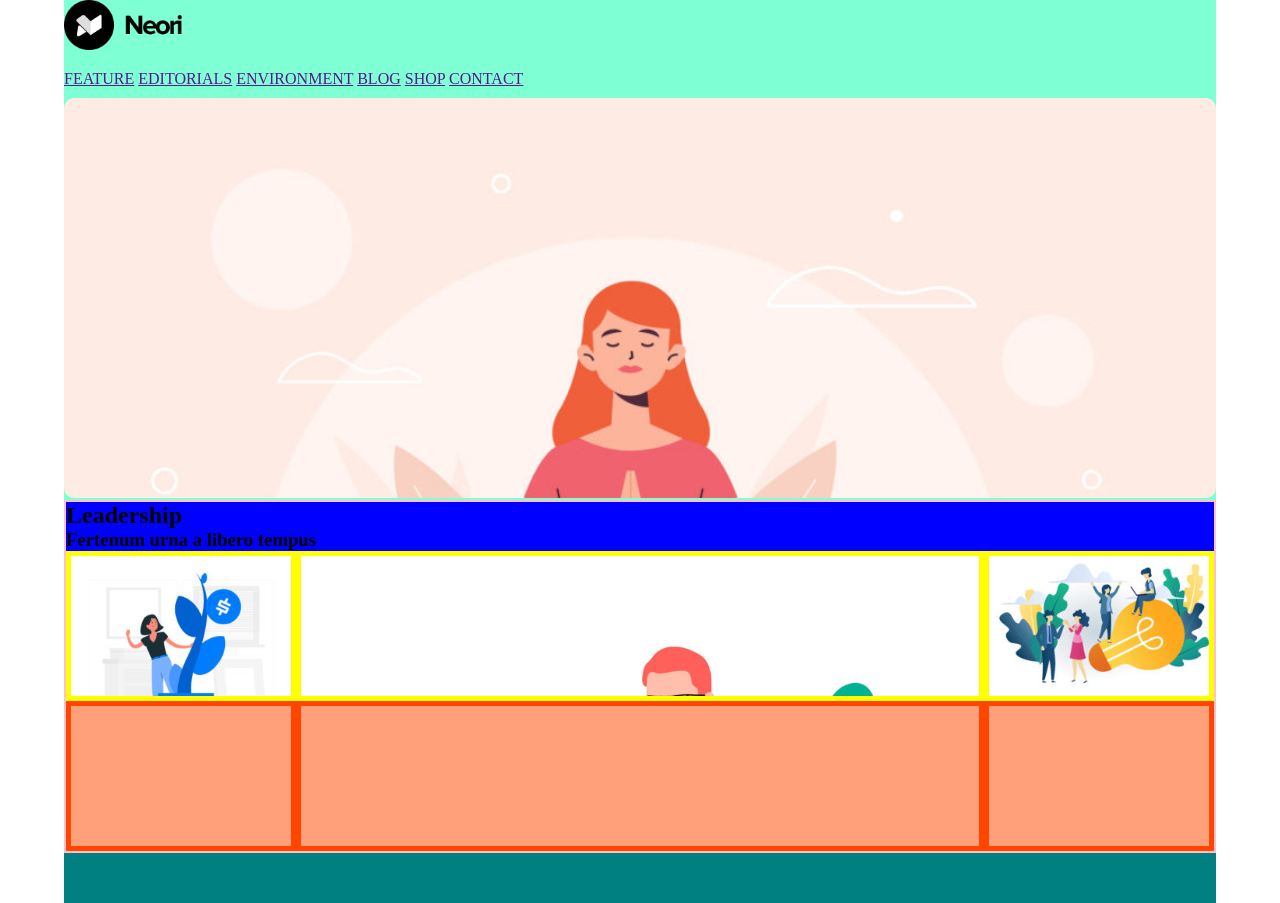
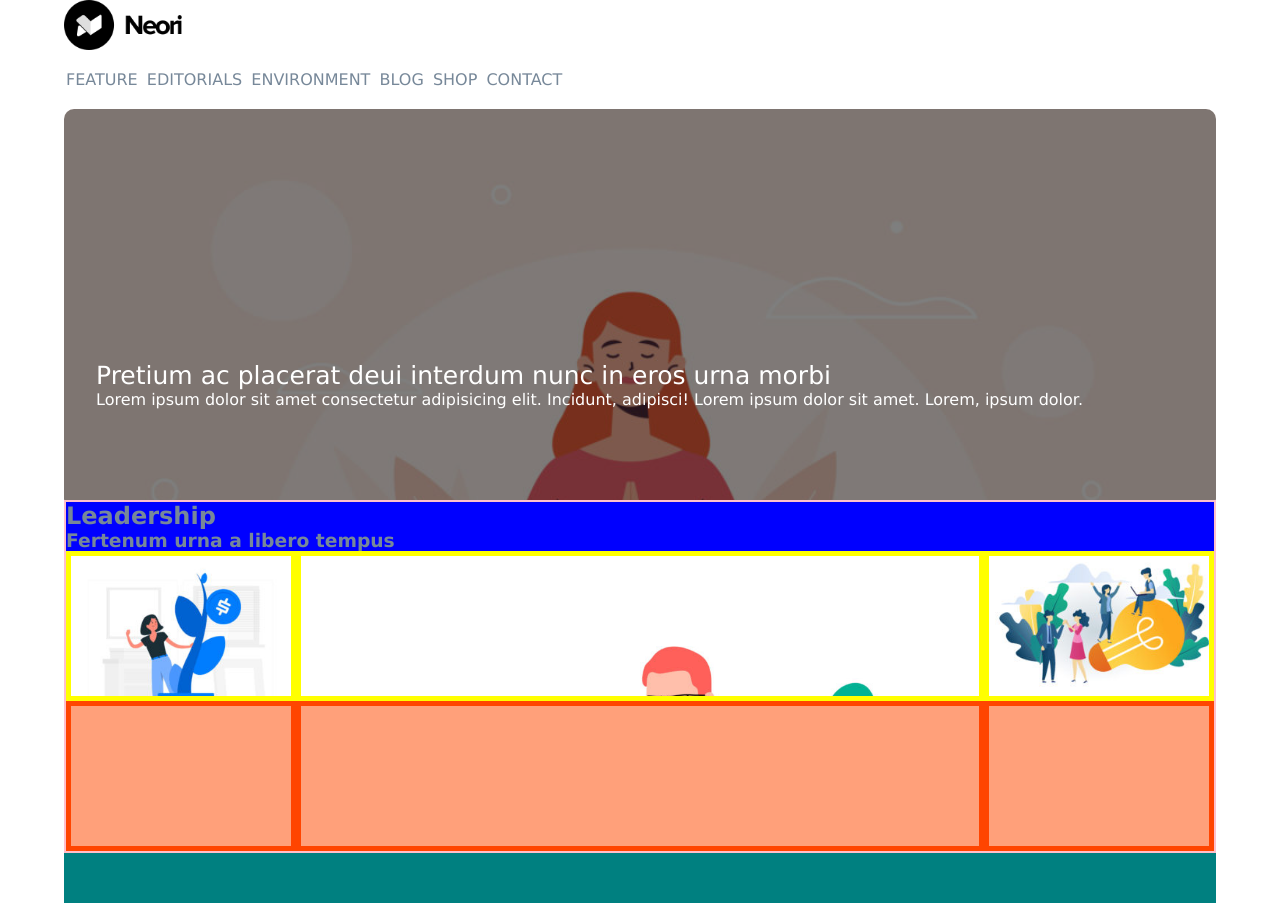
Before and after one commit to evelingcastillon/htmlcss-wp, a plain HTML site: page index.html in a window 1280 px wide. Drawn offline with Linux system fonts and the light colour scheme.

Commit message:
complete header

```diff
--- a/css/style.css
+++ b/css/style.css
@@ -2,6 +2,8 @@
     box-sizing: border-box;
     margin: 0;
     padding: 0;
+    font-family: Verdana, Geneva, Tahoma, sans-serif;
+    color: lightslategray;
 }
 
 .container{
@@ -12,7 +14,6 @@
 /* Site Header */
 header{
     height: 500px;
-    background-color: aquamarine;
 }
 .logo{
     background-image: url(../img/logo.png);
@@ -21,7 +22,13 @@ header{
     height: 50px;
     margin-bottom: 20px;
 }
-
+.links {
+    margin-bottom: 20px ;
+}
+a {
+    text-decoration: none;
+    padding: 2px;
+}
 .banner {
     margin-top: 10px;
     background-image: url(../img/banner.jpg);
@@ -30,6 +37,24 @@ header{
     height: 400px;
     border-radius: 10px;
 }
+.banner_box{
+    background-color: rgb(0,0,0,0.5);
+    border-radius: 10px;
+    height: 100%;
+    padding: 2rem;
+}
+.box_text_header{
+    padding-top: 220px;
+}
+.title, .text {
+    color: white;
+    padding-right: 50px ;
+}
+
+.title {
+    font-size: 25px;
+}
+
 
 /* site main */
 
--- a/index.html
+++ b/index.html
@@ -14,13 +14,27 @@
         <!-- Site Header -->
         <header>
             <div class="logo"></div>
+            <div class="links">
                 <a href="">FEATURE</a>
                 <a href="">EDITORIALS</a>
                 <a href="">ENVIRONMENT</a>
                 <a href="">BLOG</a>
                 <a href="">SHOP</a>
                 <a href="">CONTACT</a>
-            <div class="banner"></div>
+            </div>
+            <div class="banner">
+                <div class="banner_box">
+
+                    <div class="box_text_header">
+                        <div class="title">
+                            Pretium ac placerat deui interdum nunc in eros urna morbi
+                        </div>
+                        <div class="text">
+                            Lorem ipsum dolor sit amet consectetur adipisicing elit. Incidunt, adipisci! Lorem ipsum dolor sit amet. Lorem, ipsum dolor.
+                        </div>
+                    </div>
+                </div>
+            </div>
         </header>
         <!-- /Site Header -->
 
```
Lines whose indentation alone changed are shown as unchanged.
